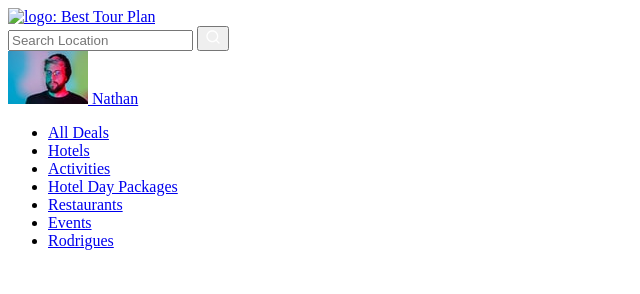
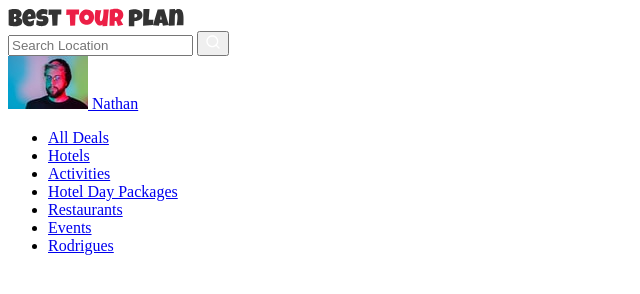
Before and after one commit to valera02surkov/tur-plan, a plain HTML site: page index.html in a window 1280 px wide. Shown: the whole page, without its empty margins (0-640 px from the left). Drawn offline with Linux system fonts and the light colour scheme.

Commit message:
fix:logo in  index.html

```diff
--- a/index.html
+++ b/index.html
@@ -12,7 +12,7 @@
           <a class="logo" href="#">
             <img
               class="logo__imege"
-              src="./horizont-logo.svg"
+              src="img/horizont-logo.svg"
               alt="logo: Best Tour Plan"
             />
           </a>
```
Also changed, not shown: 1 other file.
